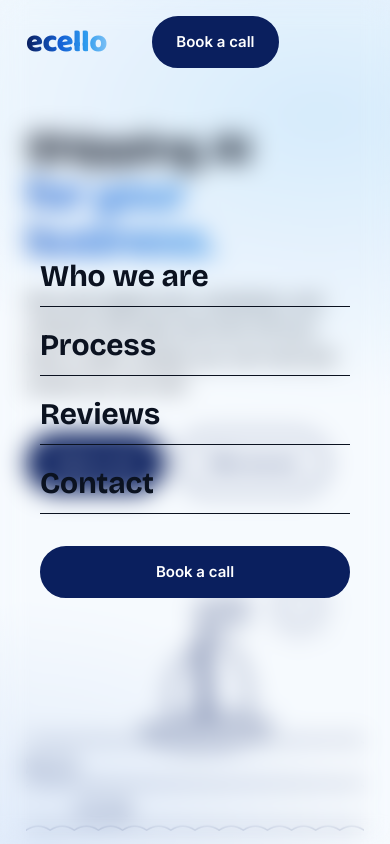
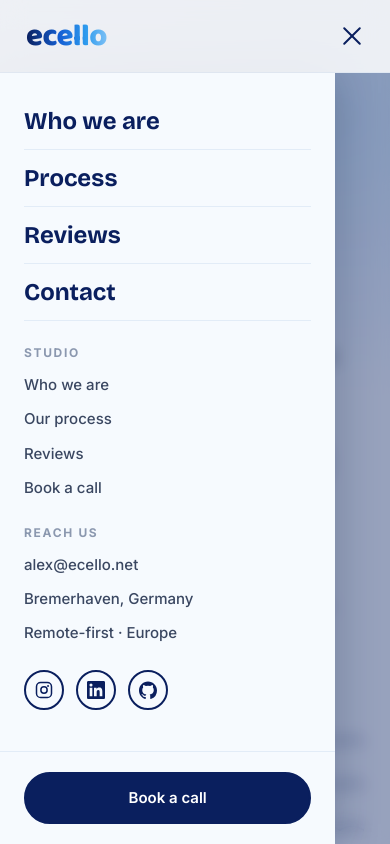
Before and after one commit to ecellolabs/Website, a Next.js app: page /en in a window 390 px wide. Both pictures are taken after a click on the button 343 px from the left and 42 px from the top of the page. Shown: the top 844 px of the page. Built offline with nearby package versions, Linux system fonts and the light colour scheme.

Commit message:
Added Sidebar

```diff
--- a/app/[locale]/layout.tsx
+++ b/app/[locale]/layout.tsx
@@ -43,7 +43,7 @@ export default async function RootLayout({ children, params }: LayoutProps) {
 
   return (
     <>
-      <Header content={messages.header} locale={locale} />
+      <Header content={messages.header} footerContent={messages.footer} locale={locale} />
       {children}
       <Footer content={messages.footer} locale={locale} />
     </>
--- a/components/layout/footer.tsx
+++ b/components/layout/footer.tsx
@@ -1,5 +1,6 @@
 import { localizeHref, type Locale, type Messages } from "@/lib/i18n";
 import NewsletterForm from "./newsletter";
+import { SOCIALS } from "./socials";
 
 type FooterProps = {
   content: Messages["footer"];
@@ -11,34 +12,6 @@ const linkClass =
 
 const headingClass =
   "text-xs tracking-[0.14em] uppercase text-black font-bold mb-4";
-
-const SOCIALS: { label: string; href: string; icon: React.ReactNode }[] = [
-  {
-    label: "Instagram",
-    href: "https://instagram.com/ecellolabs",
-    icon: (
-      <>
-        <rect x="2" y="2" width="20" height="20" rx="5.5" fill="none" stroke="currentColor" strokeWidth="2" />
-        <circle cx="12" cy="12" r="4.2" fill="none" stroke="currentColor" strokeWidth="2" />
-        <circle cx="17.4" cy="6.6" r="1.3" fill="currentColor" />
-      </>
-    ),
-  },
-  {
-    label: "LinkedIn",
-    href: "https://linkedin.com/company/ecello",
-    icon: (
-      <path d="M20.45 20.45h-3.56v-5.57c0-1.33-.02-3.04-1.85-3.04-1.85 0-2.14 1.45-2.14 2.94v5.67H9.35V9h3.41v1.56h.05c.48-.9 1.63-1.85 3.36-1.85 3.6 0 4.27 2.37 4.27 5.45v6.29zM5.34 7.43a2.06 2.06 0 1 1 0-4.13 2.06 2.06 0 0 1 0 4.13zm1.78 13.02H3.56V9h3.56v11.45zM22.22 0H1.77C.79 0 0 .77 0 1.73v20.54C0 23.22.79 24 1.77 24h20.45c.98 0 1.78-.78 1.78-1.73V1.73C24 .77 23.2 0 22.22 0z" fill="currentColor" />
-    ),
-  },
-  {
-    label: "GitHub",
-    href: "https://github.com/ecellolabs",
-    icon: (
-      <path d="M12 .5C5.37.5 0 5.87 0 12.5c0 5.3 3.44 9.8 8.21 11.39.6.11.82-.26.82-.58l-.01-2.03c-3.34.73-4.04-1.61-4.04-1.61-.55-1.39-1.33-1.76-1.33-1.76-1.09-.74.08-.73.08-.73 1.2.08 1.84 1.24 1.84 1.24 1.07 1.83 2.8 1.3 3.49.99.11-.78.42-1.3.76-1.6-2.67-.3-5.47-1.33-5.47-5.93 0-1.31.47-2.38 1.24-3.22-.13-.3-.54-1.52.11-3.18 0 0 1.01-.32 3.3 1.23a11.5 11.5 0 0 1 6.01 0c2.29-1.55 3.3-1.23 3.3-1.23.65 1.66.24 2.88.12 3.18.77.84 1.23 1.91 1.23 3.22 0 4.61-2.81 5.62-5.49 5.92.43.37.81 1.1.81 2.22l-.01 3.29c0 .32.22.7.83.58A12 12 0 0 0 24 12.5C24 5.87 18.63.5 12 .5z" fill="currentColor" />
-    ),
-  },
-];
 
 // Same scalloped crest used by the buttons, tiled into a moving wavy divider.
 const waveTile = `<svg xmlns='http://www.w3.org/2000/svg' width='28' height='16' viewBox='0 0 28 16'><path d='M0 10 A14 6 0 0 1 28 10 L28 16 L0 16 Z' fill='%23dcebfb'/></svg>`;
--- a/components/layout/header.tsx
+++ b/components/layout/header.tsx
@@ -3,13 +3,15 @@
 import { useEffect, useState } from "react";
 import { Button } from "@/components/ui/button";
 import { localizeHref, type Locale, type Messages } from "@/lib/i18n";
+import { SOCIALS } from "./socials";
 
 type HeaderProps = {
   content: Messages["header"];
+  footerContent: Messages["footer"];
   locale: Locale;
 };
 
-export default function Header({ content, locale }: HeaderProps) {
+export default function Header({ content, footerContent, locale }: HeaderProps) {
   const [scrolled, setScrolled] = useState(false);
   const [menuOpen, setMenuOpen] = useState(false);
   const bookingHref = localizeHref(locale, "/booking");
@@ -21,11 +23,26 @@ export default function Header({ content, locale }: HeaderProps) {
     return () => window.removeEventListener("scroll", onScroll);
   }, []);
 
+  useEffect(() => {
+    if (!menuOpen) return;
+
+    const onKeyDown = (e: KeyboardEvent) => {
+      if (e.key === "Escape") setMenuOpen(false);
+    };
+    document.addEventListener("keydown", onKeyDown);
+    const previousOverflow = document.body.style.overflow;
+    document.body.style.overflow = "hidden";
+    return () => {
+      document.removeEventListener("keydown", onKeyDown);
+      document.body.style.overflow = previousOverflow;
+    };
+  }, [menuOpen]);
+
   return (
     <>
       <header
         className={`fixed top-0 left-0 right-0 z-60 border-b transition-[background,border-color,backdrop-filter] duration-300 ${
-          scrolled
+          scrolled || menuOpen
             ? "bg-white/84 backdrop-blur-md border-[rgba(189,209,232,0.24)]"
             : "bg-transparent backdrop-blur-none border-transparent"
         }`}
@@ -45,49 +62,133 @@ export default function Header({ content, locale }: HeaderProps) {
               </a>
             ))}
           </nav>
-          <Button
-            variant="primary"
-            href={bookingHref}
-            className="hidden md:inline-flex"
-          >
+          <div className="hidden md:block">
+            <Button variant="primary" href={bookingHref}>
               {content.cta}
             </Button>
+          </div>
           <button
-            className="flex md:hidden flex-col gap-1.5 p-2 bg-transparent border-none cursor-pointer"
-            aria-label={content.openMenu}
+            className="relative z-70 flex md:hidden flex-col justify-center items-center gap-1.5 w-10 h-10 -mr-2 bg-transparent border-none cursor-pointer"
+            aria-label={menuOpen ? content.closeMenu : content.openMenu}
+            aria-expanded={menuOpen}
             onClick={() => setMenuOpen((v) => !v)}
           >
-            <span className="w-6 h-0.5 bg-[--color-navy] rounded-sm" />
-            <span className="w-6 h-0.5 bg-[--color-navy] rounded-sm" />
-            <span className="w-6 h-0.5 bg-[--color-navy] rounded-sm" />
+            <span
+              className={`block w-6 h-0.5 bg-[var(--color-navy)] rounded-sm transition-transform duration-300 ease-out ${
+                menuOpen ? "translate-y-2 rotate-45" : ""
+              }`}
+            />
+            <span
+              className={`block w-6 h-0.5 bg-[var(--color-navy)] rounded-sm transition-opacity duration-200 ease-out ${
+                menuOpen ? "opacity-0" : "opacity-100"
+              }`}
+            />
+            <span
+              className={`block w-6 h-0.5 bg-[var(--color-navy)] rounded-sm transition-transform duration-300 ease-out ${
+                menuOpen ? "-translate-y-2 -rotate-45" : ""
+              }`}
+            />
           </button>
         </div>
       </header>
 
+      {/* Backdrop */}
       <div
-        className={`fixed inset-0 z-55 bg-[--color-paper]/97 backdrop-blur-md flex flex-col justify-center gap-2 px-10 transition-transform duration-400 ease-[cubic-bezier(0.2,0.7,0.2,1)] md:hidden ${
-          menuOpen ? "translate-y-0" : "-translate-y-full"
+        onClick={() => setMenuOpen(false)}
+        aria-hidden
+        className={`fixed inset-0 z-55 bg-[var(--color-navy)]/40 backdrop-blur-sm transition-opacity duration-300 ease-out md:hidden ${
+          menuOpen ? "opacity-100 pointer-events-auto" : "opacity-0 pointer-events-none"
+        }`}
+      />
+
+      {/* Left-side drawer */}
+      <div
+        role="dialog"
+        aria-modal="true"
+        aria-label={content.openMenu}
+        className={`fixed top-[73px] bottom-0 left-0 z-58 w-[86%] max-w-[340px] bg-[var(--color-paper)] shadow-[0_0_40px_rgba(11,31,58,0.25)] flex flex-col transition-transform duration-400 ease-[cubic-bezier(0.2,0.7,0.2,1)] md:hidden ${
+          menuOpen ? "translate-x-0" : "-translate-x-full"
         }`}
       >
+        <div className="flex-1 overflow-y-auto px-6 py-5">
+          <nav className="flex flex-col">
             {content.nav.map((link) => (
               <a
                 key={link.href}
                 href={localizeHref(locale, link.href)}
                 onClick={() => setMenuOpen(false)}
-            className="font-[family-name:var(--font-bricolage)] text-3xl font-bold text-[--color-navy] py-3 border-b border-[--color-line]"
+                className="font-[family-name:var(--font-bricolage)] text-2xl font-bold text-[var(--color-navy)] py-3 border-b border-[var(--color-line)]"
               >
                 {link.label}
               </a>
             ))}
+          </nav>
+
+          <div className="mt-6">
+            <h4 className="text-xs tracking-[0.14em] uppercase text-[#8b98af] font-bold mb-3">
+              {footerContent.studio}
+            </h4>
+            <nav className="flex flex-col gap-2.5">
+              {footerContent.studioLinks.map((link) => (
+                <a
+                  key={link.label}
+                  href={localizeHref(locale, link.href)}
+                  onClick={() => setMenuOpen(false)}
+                  className="text-[15px] font-medium text-[#3a4761]"
+                >
+                  {link.label}
+                </a>
+              ))}
+            </nav>
+          </div>
+
+          <div className="mt-6">
+            <h4 className="text-xs tracking-[0.14em] uppercase text-[#8b98af] font-bold mb-3">
+              {footerContent.reach}
+            </h4>
+            <nav className="flex flex-col gap-2.5">
+              {footerContent.reachLinks.map((link) => (
+                <a
+                  key={link.label}
+                  href={localizeHref(locale, link.href)}
+                  onClick={() => setMenuOpen(false)}
+                  className="text-[15px] font-medium text-[#3a4761]"
+                >
+                  {link.label}
+                </a>
+              ))}
+            </nav>
+          </div>
+
+          <div className="flex items-center gap-3 mt-6">
+            {SOCIALS.map(({ label, href, icon }) => (
+              <a
+                key={label}
+                href={href}
+                target="_blank"
+                rel="noopener noreferrer"
+                aria-label={label}
+                className="grid place-items-center w-10 h-10 rounded-full border-2 border-[var(--color-navy)] text-[var(--color-navy)]"
+              >
+                <svg viewBox="0 0 24 24" className="w-[18px] h-[18px]" aria-hidden>
+                  {icon}
+                </svg>
+              </a>
+            ))}
+          </div>
+        </div>
+
+        <div className="px-6 py-5 border-t border-[var(--color-line)]">
           <Button
             variant="primary"
             href={bookingHref}
-          className="mt-6 justify-center"
+            className="w-full justify-center"
             onClick={() => setMenuOpen(false)}
           >
             {content.cta}
           </Button>
         </div>
+      </div>
     </>
   );
 }
--- /dev/null
+++ b/components/layout/socials.tsx
@@ -0,0 +1,27 @@
+export const SOCIALS: { label: string; href: string; icon: React.ReactNode }[] = [
+  {
+    label: "Instagram",
+    href: "https://instagram.com/ecellolabs",
+    icon: (
+      <>
+        <rect x="2" y="2" width="20" height="20" rx="5.5" fill="none" stroke="currentColor" strokeWidth="2" />
+        <circle cx="12" cy="12" r="4.2" fill="none" stroke="currentColor" strokeWidth="2" />
+        <circle cx="17.4" cy="6.6" r="1.3" fill="currentColor" />
+      </>
+    ),
+  },
+  {
+    label: "LinkedIn",
+    href: "https://linkedin.com/company/ecello",
+    icon: (
+      <path d="M20.45 20.45h-3.56v-5.57c0-1.33-.02-3.04-1.85-3.04-1.85 0-2.14 1.45-2.14 2.94v5.67H9.35V9h3.41v1.56h.05c.48-.9 1.63-1.85 3.36-1.85 3.6 0 4.27 2.37 4.27 5.45v6.29zM5.34 7.43a2.06 2.06 0 1 1 0-4.13 2.06 2.06 0 0 1 0 4.13zm1.78 13.02H3.56V9h3.56v11.45zM22.22 0H1.77C.79 0 0 .77 0 1.73v20.54C0 23.22.79 24 1.77 24h20.45c.98 0 1.78-.78 1.78-1.73V1.73C24 .77 23.2 0 22.22 0z" fill="currentColor" />
+    ),
+  },
+  {
+    label: "GitHub",
+    href: "https://github.com/ecellolabs",
+    icon: (
+      <path d="M12 .5C5.37.5 0 5.87 0 12.5c0 5.3 3.44 9.8 8.21 11.39.6.11.82-.26.82-.58l-.01-2.03c-3.34.73-4.04-1.61-4.04-1.61-.55-1.39-1.33-1.76-1.33-1.76-1.09-.74.08-.73.08-.73 1.2.08 1.84 1.24 1.84 1.24 1.07 1.83 2.8 1.3 3.49.99.11-.78.42-1.3.76-1.6-2.67-.3-5.47-1.33-5.47-5.93 0-1.31.47-2.38 1.24-3.22-.13-.3-.54-1.52.11-3.18 0 0 1.01-.32 3.3 1.23a11.5 11.5 0 0 1 6.01 0c2.29-1.55 3.3-1.23 3.3-1.23.65 1.66.24 2.88.12 3.18.77.84 1.23 1.91 1.23 3.22 0 4.61-2.81 5.62-5.49 5.92.43.37.81 1.1.81 2.22l-.01 3.29c0 .32.22.7.83.58A12 12 0 0 0 24 12.5C24 5.87 18.63.5 12 .5z" fill="currentColor" />
+    ),
+  },
+];
--- a/lib/i18n.ts
+++ b/lib/i18n.ts
@@ -24,6 +24,7 @@ export const messages = {
     header: {
       homeLabel: "Ecello Labs home",
       openMenu: "Open menu",
+      closeMenu: "Close menu",
       cta: "Book a call",
       nav: [
         { href: "#about", label: "Who we are" },
@@ -165,6 +166,7 @@ export const messages = {
     header: {
       homeLabel: "Accueil Ecello Labs",
       openMenu: "Ouvrir le menu",
+      closeMenu: "Fermer le menu",
       cta: "Réserver un appel",
       nav: [
         { href: "#about", label: "Qui nous sommes" },
@@ -306,6 +308,7 @@ export const messages = {
     header: {
       homeLabel: "Ecello Labs Startseite",
       openMenu: "Menü öffnen",
+      closeMenu: "Menü schließen",
       cta: "Gespräch buchen",
       nav: [
         { href: "#about", label: "Wer wir sind" },
```
Lines whose indentation alone changed are shown as unchanged.
